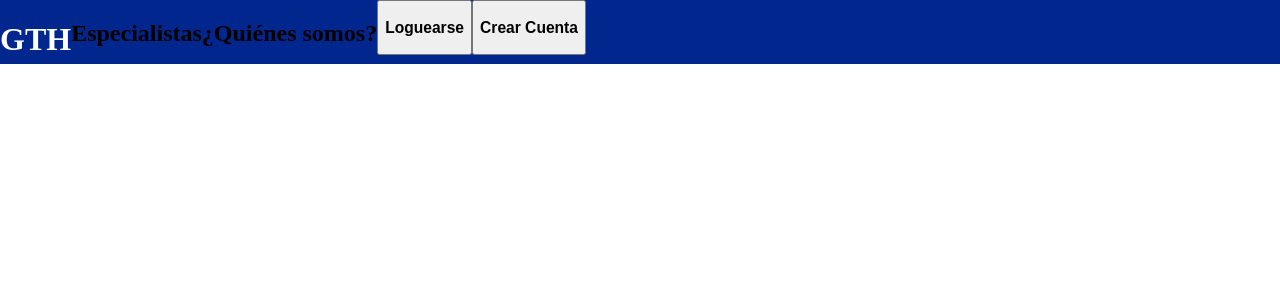
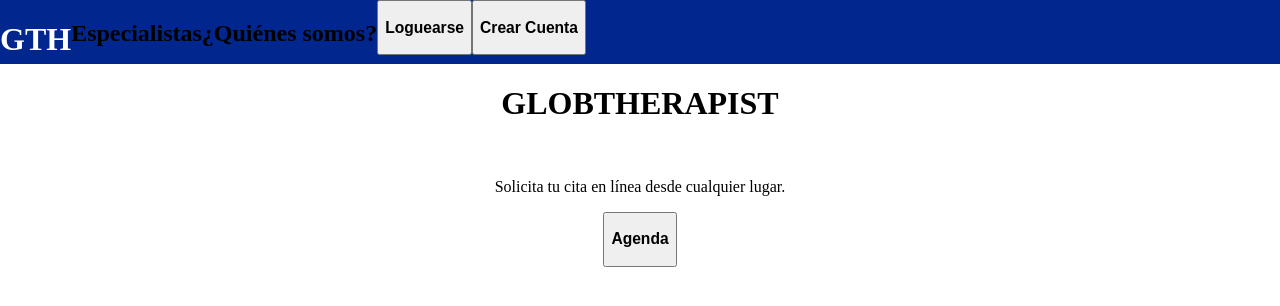
Before and after one commit to CarlosZ96/GlobTherapist, a React (Create React App) app: page / in a window 1280 px wide. Shown: the top 306 px of the page. Built offline with nearby package versions, Linux system fonts and the light colour scheme.

Commit message:
Feature:
Home tags added

```diff
--- a/src/Components/Homepage.jsx
+++ b/src/Components/Homepage.jsx
@@ -19,7 +19,24 @@ const Homepage = () => {
           </button>
         </div>
       </header>
-      <div className="Home-body" />
+      <div className="Home-body">
+        <div className="GlobThera">
+          <h1 className="Glob-title">GLOBTHERAPIST</h1>
+        </div>
+        <div className="Glob-body">
+          <div className="Glob-img-cont">
+            <img src="" alt="" />
+          </div>
+          <div className="Glob-txt-cont">
+            <p>Solicita tu cita en línea desde cualquier lugar.</p>
+          </div>
+          <div className="Glob-btn-cont">
+            <button type="submit">
+              <h3>Agenda</h3>
+            </button>
+          </div>
+        </div>
+      </div>
     </div>
   );
 };
```
Also changed, not shown: src/Components/Globody.jsx (added).
